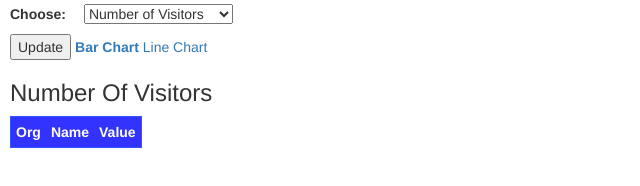
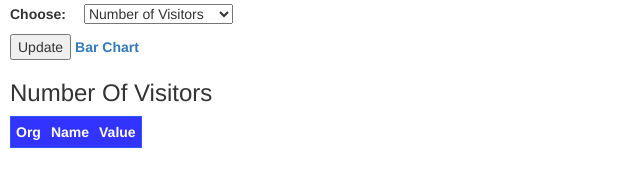
Before and after one commit to j0hnnyF1ve/d3-analytics-example, a plain HTML site: page index.html at #!/example in a window 1280 px wide. Shown: the part 188-374 px from the top of the page, 0-640 px from the left. Drawn offline with nearby package versions, Linux system fonts and the light colour scheme; some packages are replaced by stand-ins of ours; a script that the page names is missing; a web font is replaced by a local one.

Commit message:
Hiding Line Chart option for now, need data that graphs against time to make this work

```diff
--- a/app/pages/example/template.html
+++ b/app/pages/example/template.html
@@ -22,7 +22,7 @@
 	<section class="controls">
 		<button ng-click="loadService(model.currentService.value)">Update</button>
 		<a ng-class="{bold: model.barChart}" ng-click="showBarChart()">Bar Chart</a>
-		<a ng-class="{bold: model.lineChart}" ng-click="showLineChart()">Line Chart</a>
+<!--		<a ng-class="{bold: model.lineChart}" ng-click="showLineChart()">Line Chart</a> -->
 	</section>
 <!--
   <section>
```
